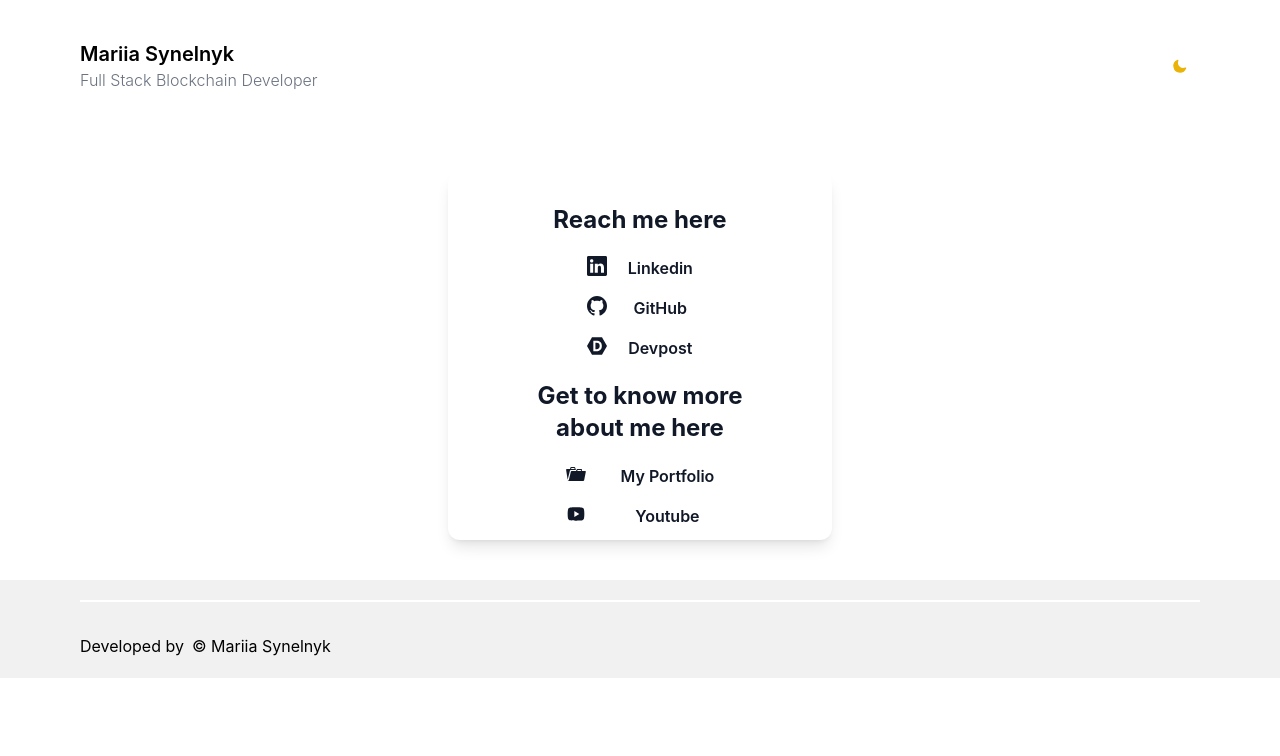
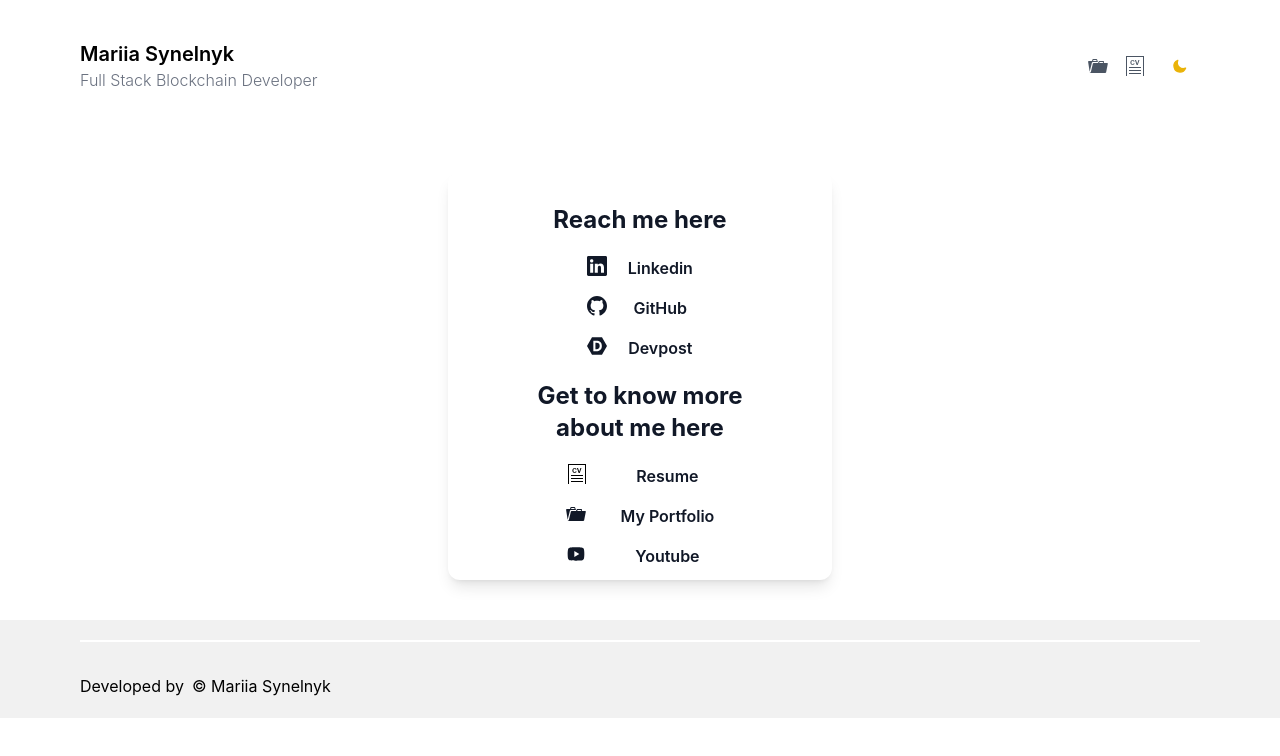
Before and after one commit to Mariesnlk/portfolio, a Next.js app: page /links in a window 1280 px wide. Shown: the top 756 px of the page. Built offline with nearby package versions, Linux system fonts and the light colour scheme.

Commit message:
add resume link

```diff
--- a/components/Links.js
+++ b/components/Links.js
@@ -3,12 +3,13 @@ import Link from "next/link";
 import userData from "@constants/data";
 
 export default function Links() {
-
   return (
     <div className="flex justify-center">
       <div className="flex block rounded-xl shadow-lg bg-white max-w-sm text-center mt-10 mb-10 px-10">
         <div className="flex flex-col items-center p-3">
-            <h5 className="text-gray-900 text-2xl font-bold subtitle m-5">Reach me here</h5>
+          <h5 className="text-gray-900 text-2xl font-bold subtitle m-5">
+            Reach me here
+          </h5>
           <div className="grid grid-cols-3 gap-4 text-gray-900">
             <div class="...">
               <svg
@@ -24,9 +25,7 @@ export default function Links() {
             </div>
             <div class="col-span-2 ...">
               <Link href={userData.socialLinks.linkedin}>
-                            <h1 className="font-semibold text-l text-gray-900">
-                                Linkedin
-                            </h1>
+                <h1 className="font-semibold text-l text-gray-900">Linkedin</h1>
               </Link>
             </div>
             <div class="...">
@@ -38,45 +37,65 @@ export default function Links() {
                 className="bi bi-github h-5 w-5"
                 viewBox="0 0 24 24"
               >
-                        <path d="M12 0c-6.626 0-12 5.373-12 12 0 5.302 3.438 9.8 8.207 11.387.599.111.793-.261.793-.577v-2.234c-3.338.726-4.033-1.416-4.033-1.416-.546-1.387-1.333-1.756-1.333-1.756-1.089-.745.083-.729.083-.729 1.205.084 1.839 1.237 1.839 1.237 1.07 1.834 2.807 1.304 3.492.997.107-.775.418-1.305.762-1.604-2.665-.305-5.467-1.334-5.467-5.931 0-1.311.469-2.381 1.236-3.221-.124-.303-.535-1.524.117-3.176 0 0 1.008-.322 3.301 1.23.957-.266 1.983-.399 3.003-.404 1.02.005 2.047.138 3.006.404 2.291-1.552 3.297-1.23 3.297-1.23.653 1.653.242 2.874.118 3.176.77.84 1.235 1.911 1.235 3.221 0 4.609-2.807 5.624-5.479 5.921.43.372.823 1.102.823 2.222v3.293c0 .319.192.694.801.576 4.765-1.589 8.199-6.086 8.199-11.386 0-6.627-5.373-12-12-12z"/>
+                <path d="M12 0c-6.626 0-12 5.373-12 12 0 5.302 3.438 9.8 8.207 11.387.599.111.793-.261.793-.577v-2.234c-3.338.726-4.033-1.416-4.033-1.416-.546-1.387-1.333-1.756-1.333-1.756-1.089-.745.083-.729.083-.729 1.205.084 1.839 1.237 1.839 1.237 1.07 1.834 2.807 1.304 3.492.997.107-.775.418-1.305.762-1.604-2.665-.305-5.467-1.334-5.467-5.931 0-1.311.469-2.381 1.236-3.221-.124-.303-.535-1.524.117-3.176 0 0 1.008-.322 3.301 1.23.957-.266 1.983-.399 3.003-.404 1.02.005 2.047.138 3.006.404 2.291-1.552 3.297-1.23 3.297-1.23.653 1.653.242 2.874.118 3.176.77.84 1.235 1.911 1.235 3.221 0 4.609-2.807 5.624-5.479 5.921.43.372.823 1.102.823 2.222v3.293c0 .319.192.694.801.576 4.765-1.589 8.199-6.086 8.199-11.386 0-6.627-5.373-12-12-12z" />
               </svg>
             </div>
             <div class="col-span-2 ...">
               <Link href={userData.socialLinks.github}>
-                            <h1 className="font-semibold text-l text-gray-900">
-                                GitHub
-                            </h1>
+                <h1 className="font-semibold text-l text-gray-900">GitHub</h1>
               </Link>
             </div>
             <div class="...">
-                        <svg xmlns="http://www.w3.org/2000/svg"
+              <svg
+                xmlns="http://www.w3.org/2000/svg"
                 width="16"
                 height="16"
                 fill="currentColor"
                 className="bi bi-devpost h-5 w-5"
                 viewBox="0 0 24 24"
               >
-                        <path d="M6.002 1.61L0 12.004L6.002 22.39h11.996L24 12.004L17.998 1.61zm1.593 4.084h3.947c3.605 0 6.276 1.695 6.276 6.31c0 4.436-3.21 6.302-6.456 6.302H7.595zm2.517 2.449v7.714h1.241c2.646 0 3.862-1.55 3.862-3.861c.009-2.569-1.096-3.853-3.767-3.853Z"/></svg>
+                <path d="M6.002 1.61L0 12.004L6.002 22.39h11.996L24 12.004L17.998 1.61zm1.593 4.084h3.947c3.605 0 6.276 1.695 6.276 6.31c0 4.436-3.21 6.302-6.456 6.302H7.595zm2.517 2.449v7.714h1.241c2.646 0 3.862-1.55 3.862-3.861c.009-2.569-1.096-3.853-3.767-3.853Z" />
+              </svg>
             </div>
             <div class="col-span-2 ...">
               <Link href={userData.socialLinks.devpost}>
-                            <h1 className="font-semibold text-l text-gray-900">
-                                Devpost
-                            </h1>
+                <h1 className="font-semibold text-l text-gray-900">Devpost</h1>
               </Link>
             </div>
           </div>
-            <h5 className="text-gray-900 text-2xl font-bold subtitle m-5">Get to know more about me here</h5>
+          <h5 className="text-gray-900 text-2xl font-bold subtitle m-5">
+            Get to know more about me here
+          </h5>
           <div className="grid grid-cols-3 gap-4 text-gray-900">
             <div class="...">
-                        <svg xmlns="http://www.w3.org/2000/svg"
+              <svg
+                xmlns="http://www.w3.org/2000/svg"
+                width="16"
+                height="16"
+                fill-rule="evenodd"
+                clip-rule="evenodd"
+                className="bi bi-cv h-5 w-5"
+                viewBox="0 0 20 20"
+              >
+                <path d="M3 24h19v-23h-1v22h-18v1zm17-24h-18v22h18v-22zm-1 1h-16v20h16v-20zm-2 16h-12v1h12v-1zm0-3h-12v1h12v-1zm0-3h-12v1h12v-1zm-7.348-3.863l.948.3c-.145.529-.387.922-.725 1.178-.338.257-.767.385-1.287.385-.643 0-1.171-.22-1.585-.659-.414-.439-.621-1.04-.621-1.802 0-.806.208-1.432.624-1.878.416-.446.963-.669 1.642-.669.592 0 1.073.175 1.443.525.221.207.386.505.496.892l-.968.231c-.057-.251-.177-.449-.358-.594-.182-.146-.403-.218-.663-.218-.359 0-.65.129-.874.386-.223.258-.335.675-.335 1.252 0 .613.11 1.049.331 1.308.22.26.506.39.858.39.26 0 .484-.082.671-.248.187-.165.322-.425.403-.779zm3.023 1.78l-1.731-4.842h1.06l1.226 3.584 1.186-3.584h1.037l-1.734 4.842h-1.044z" />
+              </svg>
+            </div>
+            <div class="col-span-2 ...">
+              <Link href={userData.resumeUrl}>
+                <h1 className="font-semibold text-l text-gray-900">Resume</h1>
+              </Link>
+            </div>
+            <div class="...">
+              <svg
+                xmlns="http://www.w3.org/2000/svg"
                 width="16"
                 height="16"
                 fill="currentColor"
                 className="bi bi-portfolio h-5 w-5"
                 viewBox="0 0 20 20"
               >
-                        <path d="M4 5H.78c-.37 0-.74.32-.69.84l1.56 9.99S3.5 8.47 3.86 6.7c.11-.53.61-.7.98-.7H10s-.7-2.08-.77-2.31C9.11 3.25 8.89 3 8.45 3H5.14c-.36 0-.7.23-.8.64C4.25 4.04 4 5 4 5zm4.88 0h-4s.42-1 .87-1h2.13c.48 0 1 1 1 1zM2.67 16.25c-.31.47-.76.75-1.26.75h15.73c.54 0 .92-.31 1.03-.83c.44-2.19 1.68-8.44 1.68-8.44c.07-.5-.3-.73-.62-.73H16V5.53c0-.16-.26-.53-.66-.53h-3.76c-.52 0-.87.58-.87.58L10 7H5.59c-.32 0-.63.19-.69.5c0 0-1.59 6.7-1.72 7.33c-.07.37-.22.99-.51 1.42zM15.38 7H11s.58-1 1.13-1h2.29c.71 0 .96 1 .96 1z"/></svg>
+                <path d="M4 5H.78c-.37 0-.74.32-.69.84l1.56 9.99S3.5 8.47 3.86 6.7c.11-.53.61-.7.98-.7H10s-.7-2.08-.77-2.31C9.11 3.25 8.89 3 8.45 3H5.14c-.36 0-.7.23-.8.64C4.25 4.04 4 5 4 5zm4.88 0h-4s.42-1 .87-1h2.13c.48 0 1 1 1 1zM2.67 16.25c-.31.47-.76.75-1.26.75h15.73c.54 0 .92-.31 1.03-.83c.44-2.19 1.68-8.44 1.68-8.44c.07-.5-.3-.73-.62-.73H16V5.53c0-.16-.26-.53-.66-.53h-3.76c-.52 0-.87.58-.87.58L10 7H5.59c-.32 0-.63.19-.69.5c0 0-1.59 6.7-1.72 7.33c-.07.37-.22.99-.51 1.42zM15.38 7H11s.58-1 1.13-1h2.29c.71 0 .96 1 .96 1z" />
+              </svg>
             </div>
             <div class="col-span-2 ...">
               <Link href="/intro">
@@ -86,25 +105,25 @@ export default function Links() {
               </Link>
             </div>
             <div class="...">
-                        <svg xmlns="http://www.w3.org/2000/svg"
+              <svg
+                xmlns="http://www.w3.org/2000/svg"
                 width="16"
                 height="16"
                 fill="currentColor"
                 className="bi bi-youtube h-5 w-5"
                 viewBox="0 0 24 24"
               >
-                        <path d="M21.543 6.498C22 8.28 22 12 22 12s0 3.72-.457 5.502c-.254.985-.997 1.76-1.938 2.022C17.896 20 12 20 12 20s-5.893 0-7.605-.476c-.945-.266-1.687-1.04-1.938-2.022C2 15.72 2 12 2 12s0-3.72.457-5.502c.254-.985.997-1.76 1.938-2.022C6.107 4 12 4 12 4s5.896 0 7.605.476c.945.266 1.687 1.04 1.938 2.022zM10 15.5l6-3.5l-6-3.5v7z"/></svg>
+                <path d="M21.543 6.498C22 8.28 22 12 22 12s0 3.72-.457 5.502c-.254.985-.997 1.76-1.938 2.022C17.896 20 12 20 12 20s-5.893 0-7.605-.476c-.945-.266-1.687-1.04-1.938-2.022C2 15.72 2 12 2 12s0-3.72.457-5.502c.254-.985.997-1.76 1.938-2.022C6.107 4 12 4 12 4s5.896 0 7.605.476c.945.266 1.687 1.04 1.938 2.022zM10 15.5l6-3.5l-6-3.5v7z" />
+              </svg>
             </div>
             <div class="col-span-2 ...">
               <Link href={userData.socialLinks.youtube}>
-                            <h1 className="font-semibold text-l text-gray-900">
-                                Youtube
-                            </h1>
+                <h1 className="font-semibold text-l text-gray-900">Youtube</h1>
               </Link>
             </div>
           </div>
         </div>
       </div>
     </div>
-  )
+  );
 }
--- a/components/NavbarEmpty.js
+++ b/components/NavbarEmpty.js
@@ -29,6 +29,38 @@ export default function NavbarEmpty() {
         </div>
 
         <div className="space-x-4 flex flex-row items-center">
+          <a
+            href="/intro"
+            className="text-base font-normal text-gray-600 dark:text-gray-300"
+          >
+            <svg
+              xmlns="http://www.w3.org/2000/svg"
+              width="16"
+              height="16"
+              fill="currentColor"
+              className="bi bi-portfolio h-5 w-5"
+              viewBox="0 0 20 20"
+            >
+              <path d="M4 5H.78c-.37 0-.74.32-.69.84l1.56 9.99S3.5 8.47 3.86 6.7c.11-.53.61-.7.98-.7H10s-.7-2.08-.77-2.31C9.11 3.25 8.89 3 8.45 3H5.14c-.36 0-.7.23-.8.64C4.25 4.04 4 5 4 5zm4.88 0h-4s.42-1 .87-1h2.13c.48 0 1 1 1 1zM2.67 16.25c-.31.47-.76.75-1.26.75h15.73c.54 0 .92-.31 1.03-.83c.44-2.19 1.68-8.44 1.68-8.44c.07-.5-.3-.73-.62-.73H16V5.53c0-.16-.26-.53-.66-.53h-3.76c-.52 0-.87.58-.87.58L10 7H5.59c-.32 0-.63.19-.69.5c0 0-1.59 6.7-1.72 7.33c-.07.37-.22.99-.51 1.42zM15.38 7H11s.58-1 1.13-1h2.29c.71 0 .96 1 .96 1z" />
+            </svg>
+          </a>
+          <a
+            href={userData.resumeUrl}
+            className="text-base font-normal text-gray-600 dark:text-gray-300"
+          >
+            <svg
+              xmlns="http://www.w3.org/2000/svg"
+              width="16"
+              height="16"
+              fill="currentColor"
+              fill-rule="evenodd"
+              clip-rule="evenodd"
+              className="bi bi-cv h-5 w-5"
+              viewBox="0 0 20 20"
+            >
+              <path d="M3 24h19v-23h-1v22h-18v1zm17-24h-18v22h18v-22zm-1 1h-16v20h16v-20zm-2 16h-12v1h12v-1zm0-3h-12v1h12v-1zm0-3h-12v1h12v-1zm-7.348-3.863l.948.3c-.145.529-.387.922-.725 1.178-.338.257-.767.385-1.287.385-.643 0-1.171-.22-1.585-.659-.414-.439-.621-1.04-.621-1.802 0-.806.208-1.432.624-1.878.416-.446.963-.669 1.642-.669.592 0 1.073.175 1.443.525.221.207.386.505.496.892l-.968.231c-.057-.251-.177-.449-.358-.594-.182-.146-.403-.218-.663-.218-.359 0-.65.129-.874.386-.223.258-.335.675-.335 1.252 0 .613.11 1.049.331 1.308.22.26.506.39.858.39.26 0 .484-.082.671-.248.187-.165.322-.425.403-.779zm3.023 1.78l-1.731-4.842h1.06l1.226 3.584 1.186-3.584h1.037l-1.734 4.842h-1.044z" />
+            </svg>
+          </a>
           <button
             aria-label="Toggle Dark Mode"
             type="button"
```
Also changed, not shown: components/Navbar.js (+24 -8 lines). Lines whose indentation alone changed are shown as unchanged.
